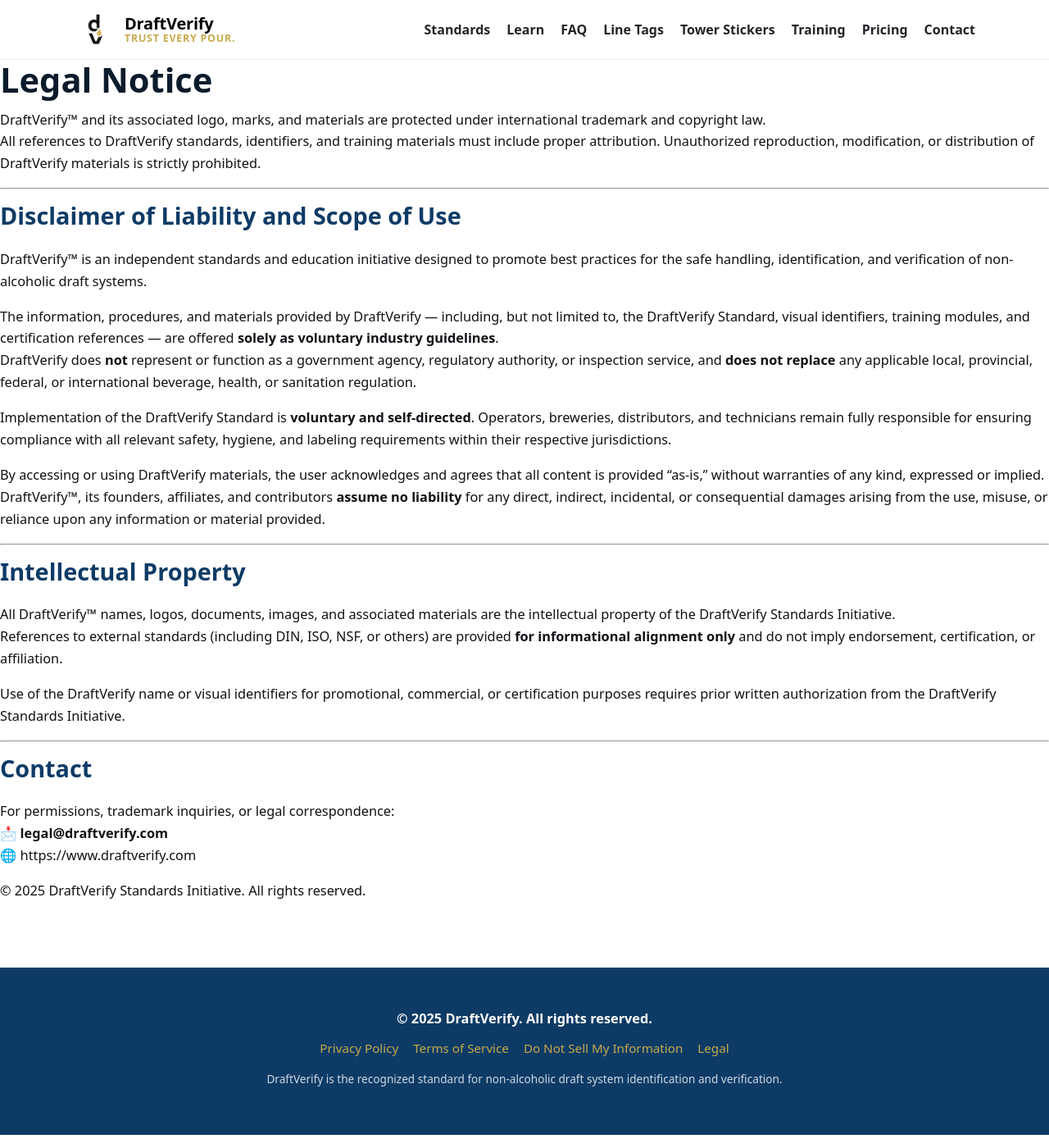
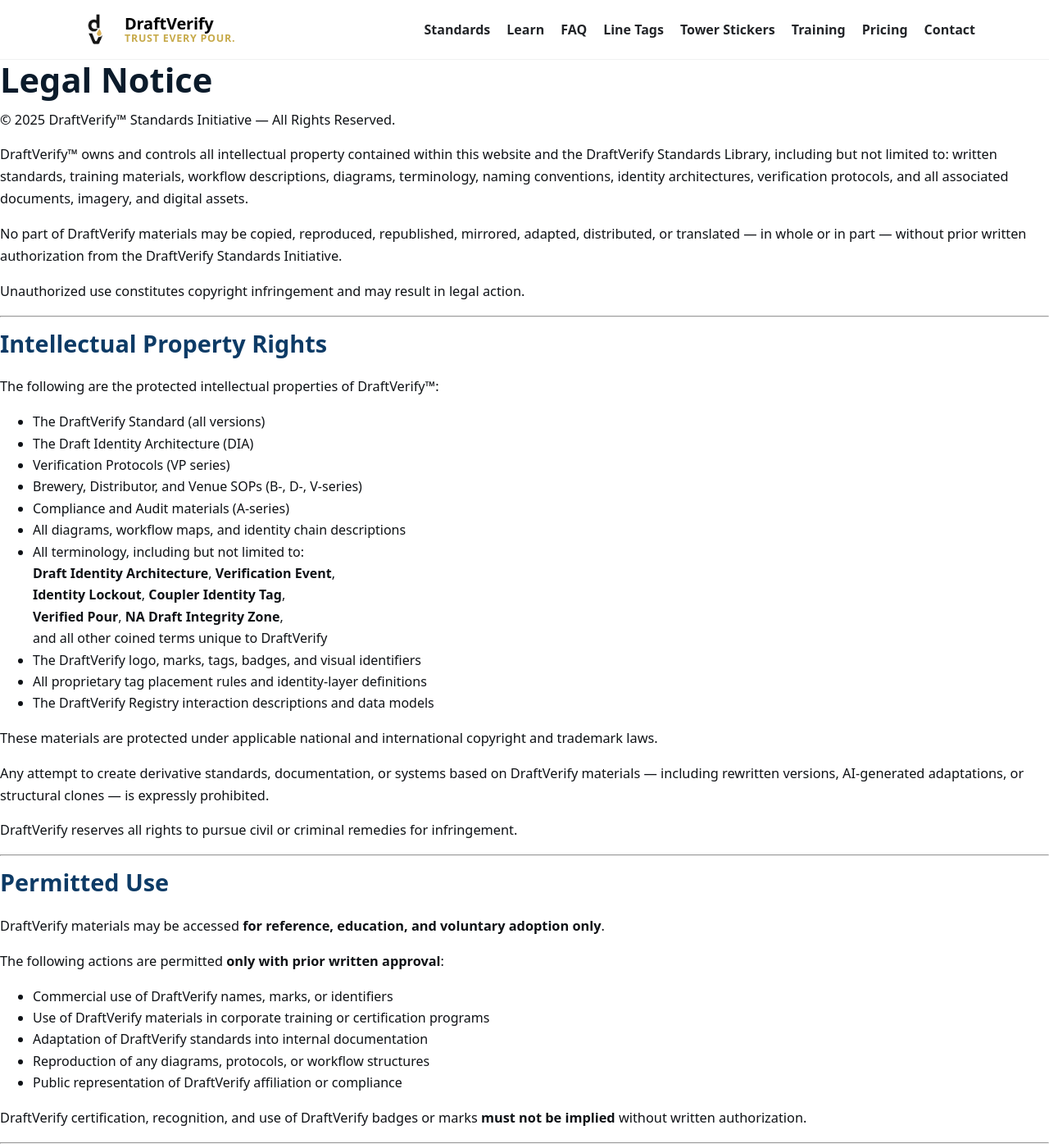
Before and after one commit to draftverify/draftverify.com, a Jekyll site: the page built from legal.md, in a window 1280 px wide and 1400 px high. Shown: the whole window at 82% size. Built offline with Jekyll 4.4.1, drawn with Linux system fonts in a browser that asks for light colours; some of the changed text lies outside the part shown.

Commit message:
Update legal.md

```diff
--- a/legal.md
+++ b/legal.md
@@ -5,39 +5,105 @@ permalink: /legal/
 ---
 
 # Legal Notice
+© 2025 DraftVerify™ Standards Initiative — All Rights Reserved.
 
-DraftVerify™ and its associated logo, marks, and materials are protected under international trademark and copyright law.
-All references to DraftVerify standards, identifiers, and training materials must include proper attribution. Unauthorized reproduction, modification, or distribution of DraftVerify materials is strictly prohibited.
+DraftVerify™ owns and controls all intellectual property contained within this website and the DraftVerify Standards Library, including but not limited to: written standards, training materials, workflow descriptions, diagrams, terminology, naming conventions, identity architectures, verification protocols, and all associated documents, imagery, and digital assets.
+
+No part of DraftVerify materials may be copied, reproduced, republished, mirrored, adapted, distributed, or translated — in whole or in part — without prior written authorization from the DraftVerify Standards Initiative.
+
+Unauthorized use constitutes copyright infringement and may result in legal action.
 
 ---
 
-## Disclaimer of Liability and Scope of Use
+## Intellectual Property Rights
 
-DraftVerify™ is an independent standards and education initiative designed to promote best practices for the safe handling, identification, and verification of non-alcoholic draft systems.
+The following are the protected intellectual properties of DraftVerify™:
 
-The information, procedures, and materials provided by DraftVerify — including, but not limited to, the DraftVerify Standard, visual identifiers, training modules, and certification references — are offered **solely as voluntary industry guidelines**.
-DraftVerify does **not** represent or function as a government agency, regulatory authority, or inspection service, and **does not replace** any applicable local, provincial, federal, or international beverage, health, or sanitation regulation.
+- The DraftVerify Standard (all versions)
+- The Draft Identity Architecture (DIA)
+- Verification Protocols (VP series)
+- Brewery, Distributor, and Venue SOPs (B-, D-, V-series)
+- Compliance and Audit materials (A-series)
+- All diagrams, workflow maps, and identity chain descriptions
+- All terminology, including but not limited to:
+  **Draft Identity Architecture**, **Verification Event**,
+  **Identity Lockout**, **Coupler Identity Tag**,
+  **Verified Pour**, **NA Draft Integrity Zone**,
+  and all other coined terms unique to DraftVerify
+- The DraftVerify logo, marks, tags, badges, and visual identifiers
+- All proprietary tag placement rules and identity-layer definitions
+- The DraftVerify Registry interaction descriptions and data models
 
-Implementation of the DraftVerify Standard is **voluntary and self-directed**. Operators, breweries, distributors, and technicians remain fully responsible for ensuring compliance with all relevant safety, hygiene, and labeling requirements within their respective jurisdictions.
+These materials are protected under applicable national and international copyright and trademark laws.
 
-By accessing or using DraftVerify materials, the user acknowledges and agrees that all content is provided “as-is,” without warranties of any kind, expressed or implied.
-DraftVerify™, its founders, affiliates, and contributors **assume no liability** for any direct, indirect, incidental, or consequential damages arising from the use, misuse, or reliance upon any information or material provided.
+Any attempt to create derivative standards, documentation, or systems based on DraftVerify materials — including rewritten versions, AI-generated adaptations, or structural clones — is expressly prohibited.
+
+DraftVerify reserves all rights to pursue civil or criminal remedies for infringement.
 
 ---
 
-## Intellectual Property
+## Permitted Use
 
-All DraftVerify™ names, logos, documents, images, and associated materials are the intellectual property of the DraftVerify Standards Initiative.
-References to external standards (including DIN, ISO, NSF, or others) are provided **for informational alignment only** and do not imply endorsement, certification, or affiliation.
+DraftVerify materials may be accessed **for reference, education, and voluntary adoption only**.
 
-Use of the DraftVerify name or visual identifiers for promotional, commercial, or certification purposes requires prior written authorization from the DraftVerify Standards Initiative.
+The following actions are permitted **only with prior written approval**:
+
+- Commercial use of DraftVerify names, marks, or identifiers
+- Use of DraftVerify materials in corporate training or certification programs
+- Adaptation of DraftVerify standards into internal documentation
+- Reproduction of any diagrams, protocols, or workflow structures
+- Public representation of DraftVerify affiliation or compliance
+
+DraftVerify certification, recognition, and use of DraftVerify badges or marks **must not be implied** without written authorization.
+
+---
+
+## Disclaimer of Liability
+
+DraftVerify™ is an independent standards and education initiative.
+DraftVerify:
+
+- is **not** a government body
+- is **not** a regulatory authority
+- is **not** an inspection or enforcement agency
+- does **not** replace any local, provincial, federal, or international law, regulation, or ordinance
+
+Implementation of the DraftVerify Standard is **voluntary** and **self-guided**.
+Breweries, distributors, venues, and technicians remain solely responsible for:
+
+- compliance with all applicable laws
+- ensuring food safety and sanitation
+- operating draft systems safely and correctly
+- meeting all statutory and regulatory obligations
+- verifying local requirements for alcoholic and non-alcoholic beverages
+
+All DraftVerify materials are provided **“as-is”**, without warranties of any kind, express or implied.
+DraftVerify™, its founders, contributors, and affiliates assume **no liability** for any damages, losses, contamination events, mis-serve incidents, or operational failures arising from use, misuse, or reliance upon DraftVerify documentation.
+
+---
+
+## Enforcement
+
+DraftVerify aggressively protects its intellectual property.
+This includes, but is not limited to:
+
+- DMCA takedown requests
+- cease-and-desist notices
+- removal demands to hosting providers, platforms, and publishers
+- civil claims for statutory damages, legal fees, and injunctive relief
+
+If you believe DraftVerify materials are being used without authorization, please contact:
+
+📩 **legal@draftverify.com**
 
 ---
 
 ## Contact
 
-For permissions, trademark inquiries, or legal correspondence:
-📩 **legal@draftverify.com**
-🌐 [https://www.draftverify.com](https://www.draftverify.com)
+For licensing, permissions, legal correspondence, or IP inquiries:
 
-© 2025 DraftVerify Standards Initiative. All rights reserved.
+**DraftVerify Standards Initiative**
+📧 legal@draftverify.com
+🌐 https://www.draftverify.com
+
+© 2025 DraftVerify™ Standards Initiative. All rights reserved.
```
